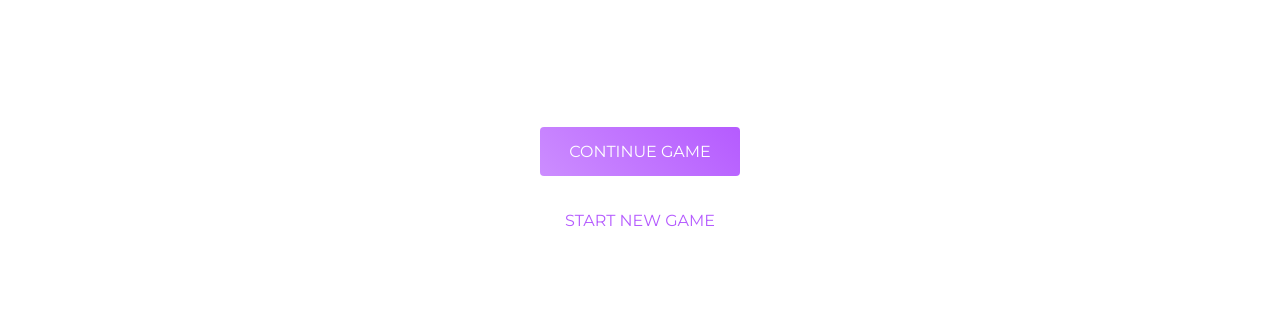
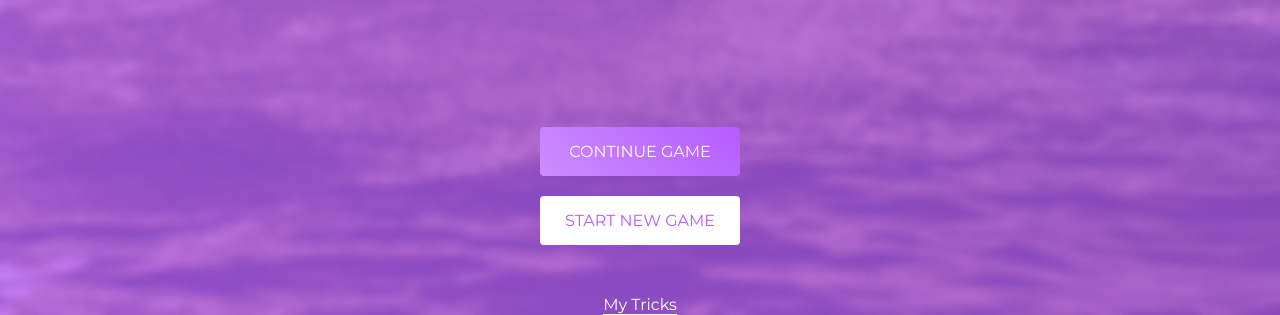
Before and after one commit to StasIde/rider-game, a website: page public/index.html in a window 1280 px wide. Shown: the part 485-800 px from the top of the page. Drawn offline with nearby package versions, Linux system fonts and the light colour scheme.

Commit message:
update bg

```diff
--- a/public/css/index.css
+++ b/public/css/index.css
@@ -3,7 +3,7 @@
 .main {
   width: 100%;
   height: 100vh;
-  background-image: url("../assets/icons/main-bg.png");
+  background-image: url("../assets/icons/start-bg.png");
   background-size: cover;
   background-position: center;
   display: flex;
```
